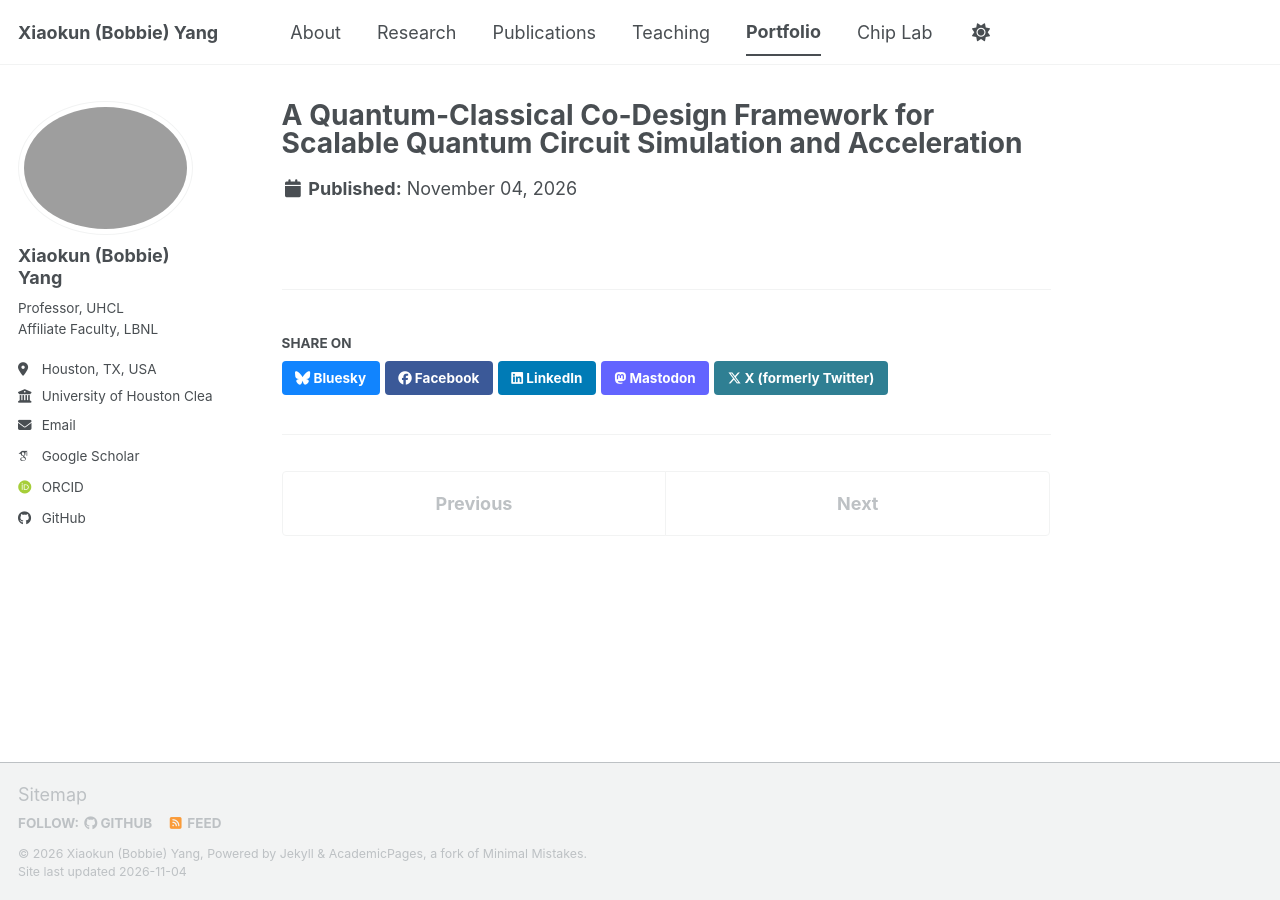
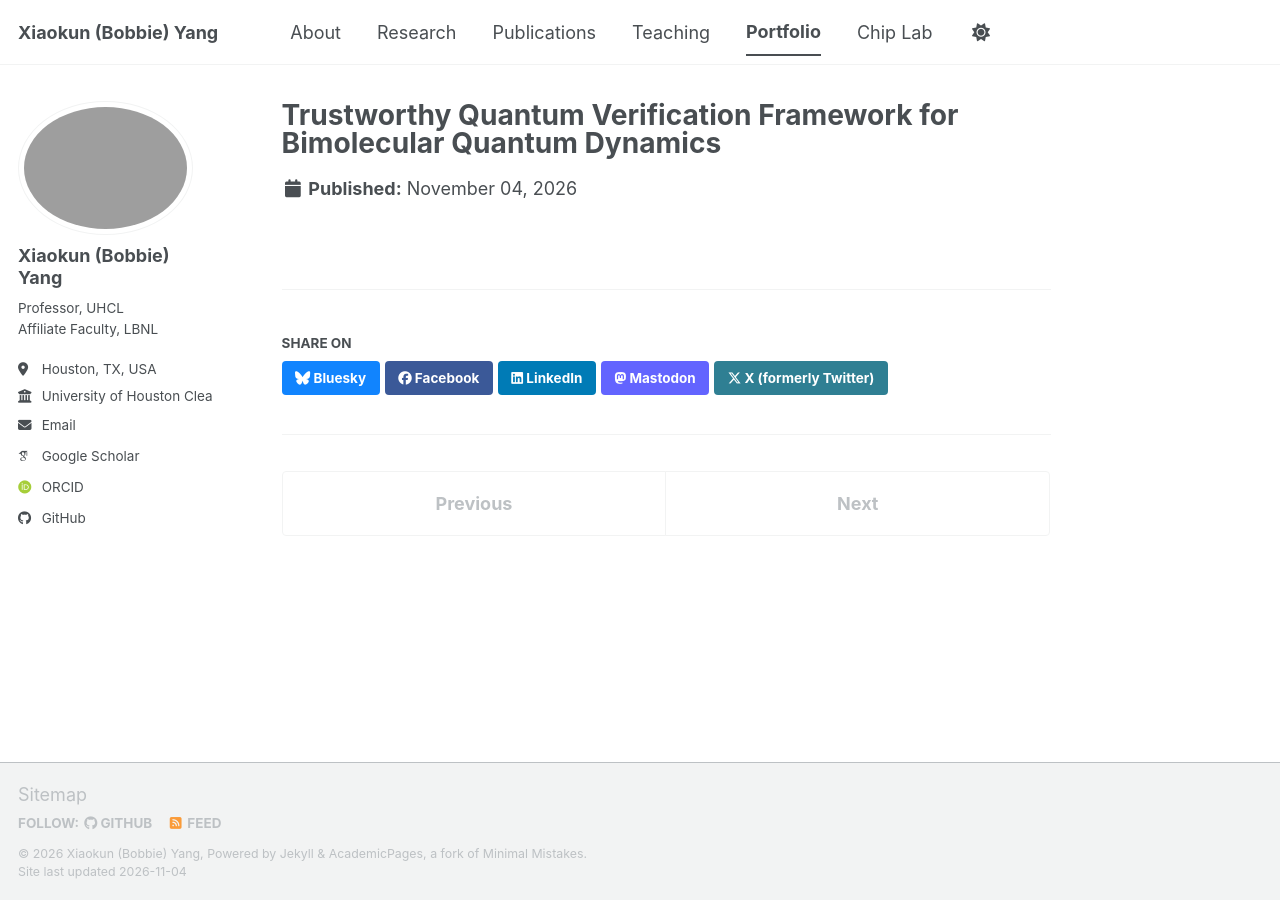
Before and after one commit to bobbieyang/bobbieyang.github.io, a Jekyll site: the page built from _portfolio/portfolio-2.md, in a window 1280 px wide. Built offline with Jekyll 4.4.1, drawn with Linux system fonts in a browser that asks for light colours; some web fonts are replaced; a script bundle is joined from its source files by our own code; library files that are not in the unit come from our copies; some of the changed lines change nothing that is shown.

Commit message:
Update portfolio-2.md

```diff
--- a/_portfolio/portfolio-2.md
+++ b/_portfolio/portfolio-2.md
@@ -1,6 +1,6 @@
 ---
-title: "A Quantum-Classical Co-Design Framework for Scalable Quantum Circuit Simulation and Acceleration"
-excerpt: "As quantum processors advance toward fault-tolerant operation over the next decade, systems targeting thousands of logical qubits and circuits containing millions of gates will place increasing demands on classical simulation and verification. To address this challenge, my second research thrust will develop trustworthy and scalable verification platforms through hardware acceleration, circuit decomposition, and explicit error control.
+title: "Trustworthy Quantum Verification Framework for Bimolecular Quantum Dynamics"
+excerpt: "Accurate simulation of nonequilibrium quantum dynamics is essential for studying biomedical processes, such as electronic excitation in photodynamic cancer therapy (PDT) and spin dynamics in enzyme-catalyzed reactions. Existing simulation methods, including tensor networks and Pauli propagation, can face significant approximation errors as quantum entanglement or operator complexity increases. My research aims to develop a trustworthy, hardware-accelerated quantum verification framework, enabling reliable studies of complex biomolecular quantum dynamics. Targeting ASIC operation at 1 GHz, another research direction will develop quantum error correction (QEC) decoders and electronic control interfaces with precise cycle-level timing.
  <br/><img src='/files/projects/integrated-quantum-classical-chip.png'>"
 collection: portfolio
 ---
```
